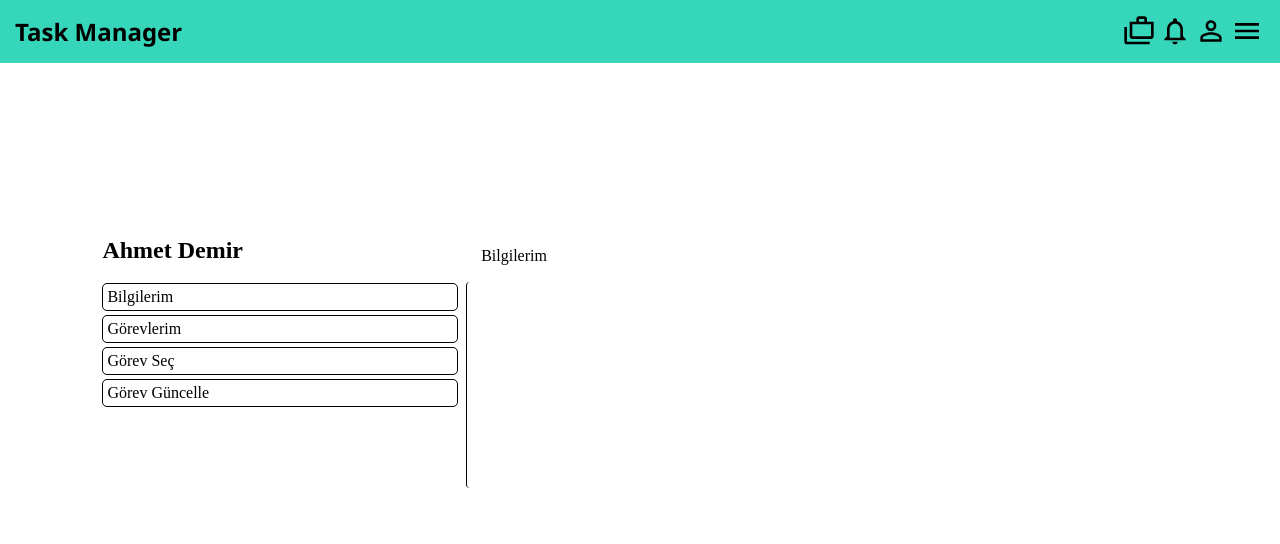
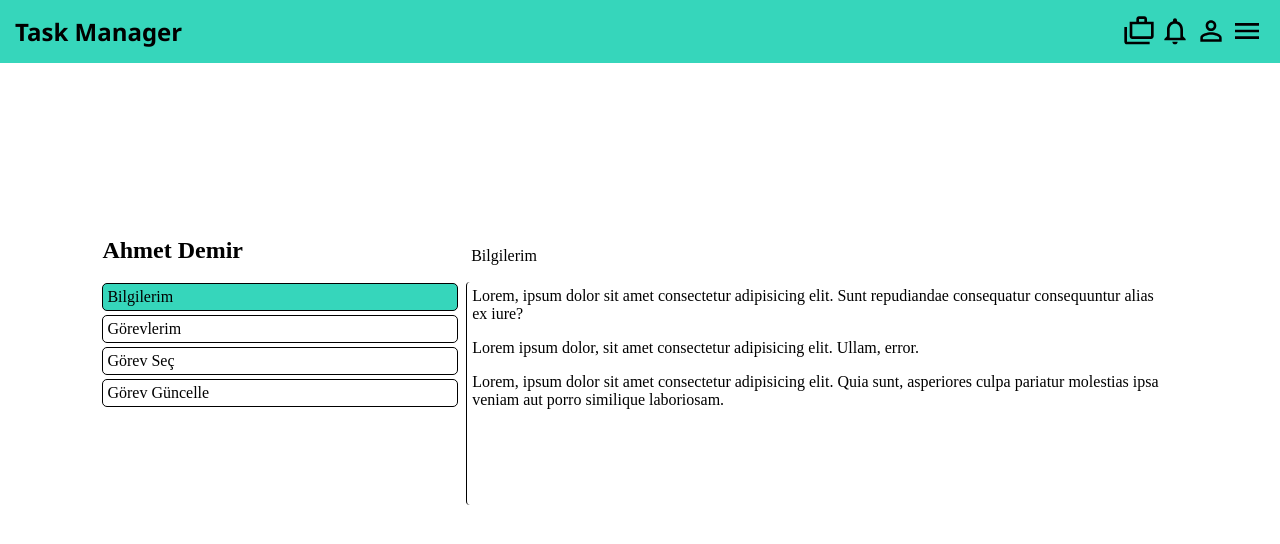
Before and after one commit to kosemeci/IU-Task-Management, a React (Vite) app in the folder taskMaster/: page /user in a window 1280 px wide. Shown: the top 544 px of the page. Built offline with nearby package versions, Linux system fonts and the light colour scheme.

Commit message:
Add state for managing selected title and update logic for active title

```diff
--- a/taskMaster/src/component/User.jsx
+++ b/taskMaster/src/component/User.jsx
@@ -1,26 +1,45 @@
-import React from 'react';
+import React, { useEffect, useState } from 'react';
 import '../css/user.css'
 
 
 
+
 function User() {
+
+  const [firstName, setFirstName] = useState('Ahmet');
+  const [lastName, setLastName] = useState('Demir');
+  const [title, setTitle] = useState('Bilgilerim');
+  const [selectTitle, setSelectTitle] = useState(1);
+
+  useEffect(() => {
+    console.log("Title updated.")
+  }, [title])
+
+  const chanceTitle = (newTitle, index) => {
+    setTitle(newTitle);
+    setSelectTitle(index);
+  }
+
   return (
     <div className='user-container'>
       <div className="user-column column-1">
-        <h2>Ahmet Demir</h2>
+        <h2>{firstName} {" " + lastName}</h2>
         <div className="user-choose-list">
           <ul>
-            <li>Bilgilerim</li>
-            <li>Görevlerim</li>
-            <li>Görev Seç</li>
-            <li>Görev Güncelle</li>
+            <li onClick={() => chanceTitle("Bilgilerim", 1)} className={selectTitle === 1 ? 'selectedTitle' : ''}>Bilgilerim</li>
+            <li onClick={() => chanceTitle("Görevlerim", 2)} className={selectTitle === 2 ? 'selectedTitle' : ''}>Görevlerim</li>
+            <li onClick={() => chanceTitle("Görev Seç", 3)} className={selectTitle === 3 ? 'selectedTitle' : ''}
+            >Görev Seç</li>
+            <li onClick={() => chanceTitle("Görev Güncelle", 4)} className={selectTitle === 4 ? 'selectedTitle' : ''}>Görev Güncelle</li>
           </ul>
         </div>
       </div>
       <div className="user-column column-2">
-        <p className='user-column-title'>Bilgilerim</p>
+        <p className='user-column-title'>{title}</p>
         <div className='user-details'>
-
+          <p style={{ marginTop: 0 }}>Lorem, ipsum dolor sit amet consectetur adipisicing elit. Sunt repudiandae consequatur consequuntur alias ex iure?</p>
+          <p>Lorem ipsum dolor, sit amet consectetur adipisicing elit. Ullam, error.</p>
+          <p>Lorem, ipsum dolor sit amet consectetur adipisicing elit. Quia sunt, asperiores culpa pariatur molestias ipsa veniam aut porro similique laboriosam.</p>
         </div>
       </div>
 
--- a/taskMaster/src/css/user.css
+++ b/taskMaster/src/css/user.css
@@ -28,6 +28,7 @@
     height: 100%;
     border-left: 1px solid black;
     border-radius: 4px;
+    padding: 5px;
 }
 
 .user-choose-list li {
@@ -39,11 +40,15 @@
 }
 
 .user-choose-list ul :hover {
-    background-color: rgb(255, 231, 187);
+    background-color: rgb(252, 246, 234);
     cursor: pointer;
 }
 
 .user-column-title {
     height: 30px;
-    margin: 30px 15px 5px;
+    margin: 30px 5px 5px;
 }
+
+.selectedTitle {
+    background-color: rgb(54, 214, 187);
+}
```
